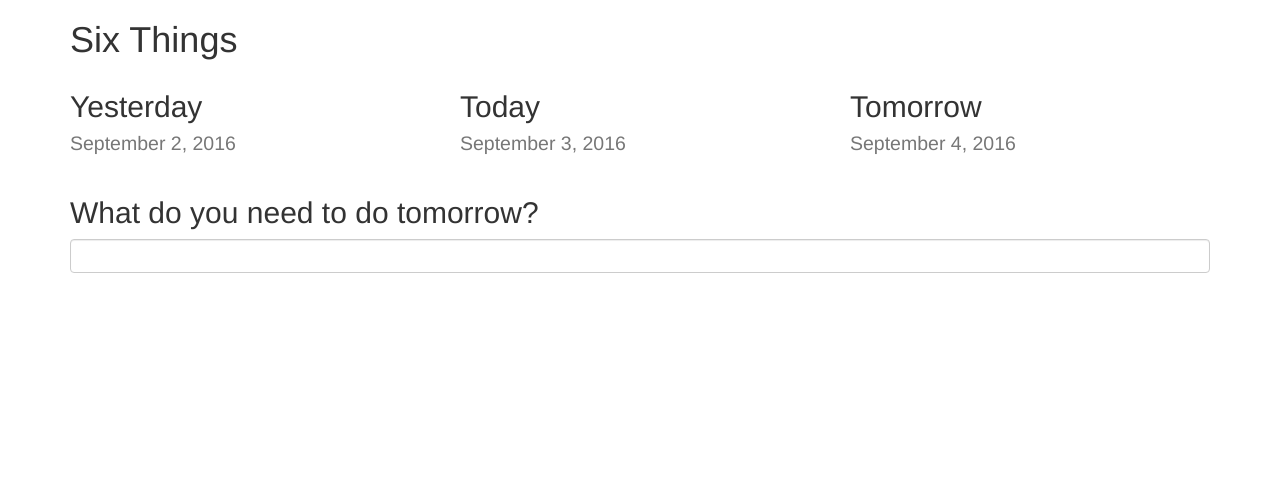
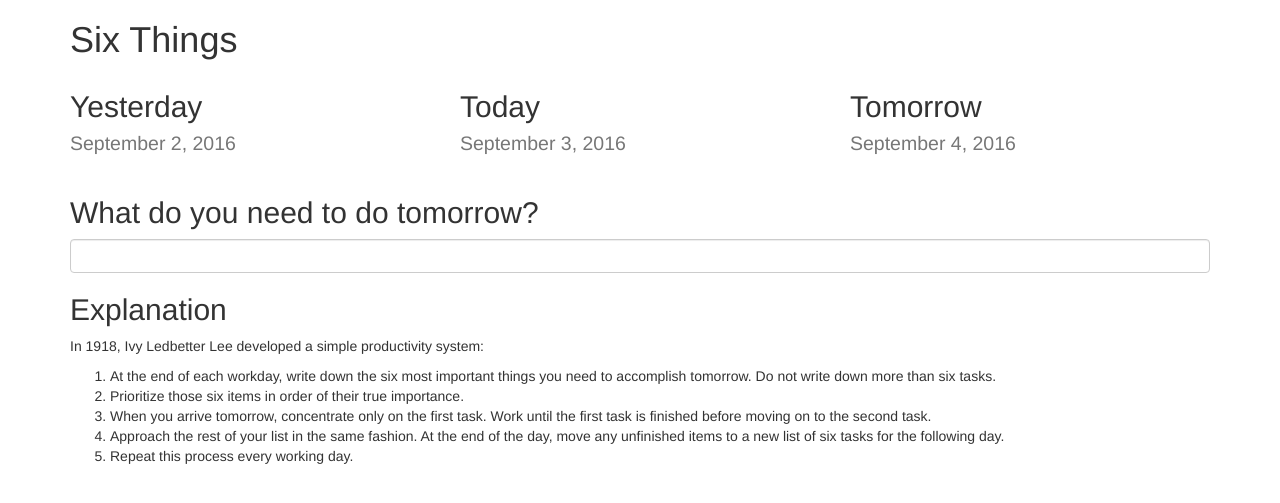
Before and after one commit to wizpig64/sixthings, a Django app: page / in a window 1280 px wide. Shown: the top 503 px of the page. Run offline with Django 3.2, Linux system fonts and the light colour scheme; the visitor is signed in with stand-in values (Sample User, id 1); data that the repository does not hold is empty; some libraries are stand-ins or nearby versions.

Commit message:
added explanation text from readme

```diff
--- a/sixthings/jinja2/sixthings/thing_list.html
+++ b/sixthings/jinja2/sixthings/thing_list.html
@@ -66,6 +66,19 @@
       {% endif %}
     </div>
   </div>
+  <div class="row">
+    <div class="col-xs-12">
+      <h2>Explanation</h2>
+      <p>In 1918, Ivy Ledbetter Lee developed a simple productivity system:</p>
+      <ol>
+        <li>At the end of each workday, write down the six most important things you need to accomplish tomorrow. Do not write down more than six tasks.</li>
+        <li>Prioritize those six items in order of their true importance.</li>
+        <li>When you arrive tomorrow, concentrate only on the first task. Work until the first task is finished before moving on to the second task.</li>
+        <li>Approach the rest of your list in the same fashion. At the end of the day, move any unfinished items to a new list of six tasks for the following day.</li>
+        <li>Repeat this process every working day.</li>
+      </ol>
+    </div>
+  </div>
   <script type="text/javascript">
     $("button.action").click(function(){
       var id = $(this).attr("id")
```
